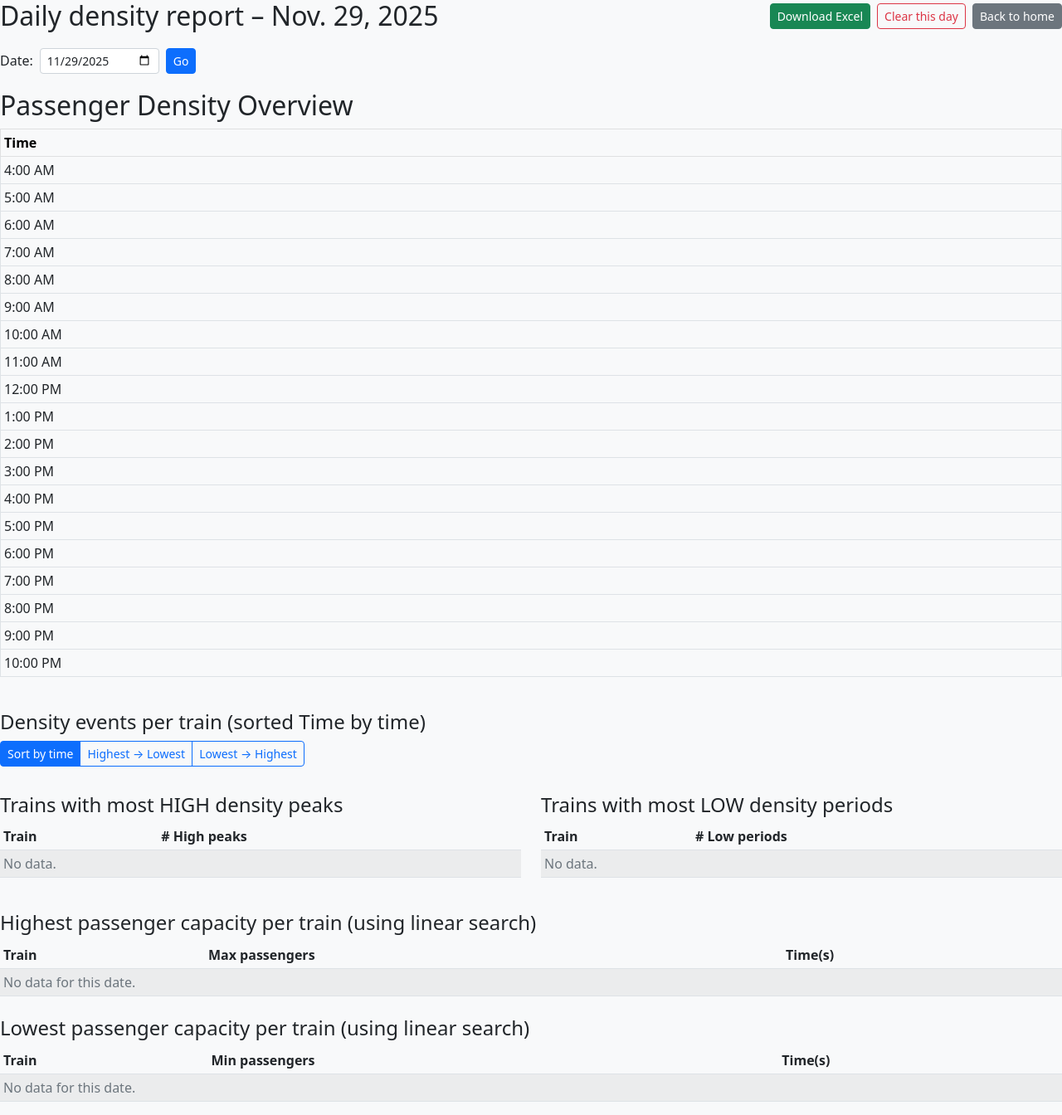
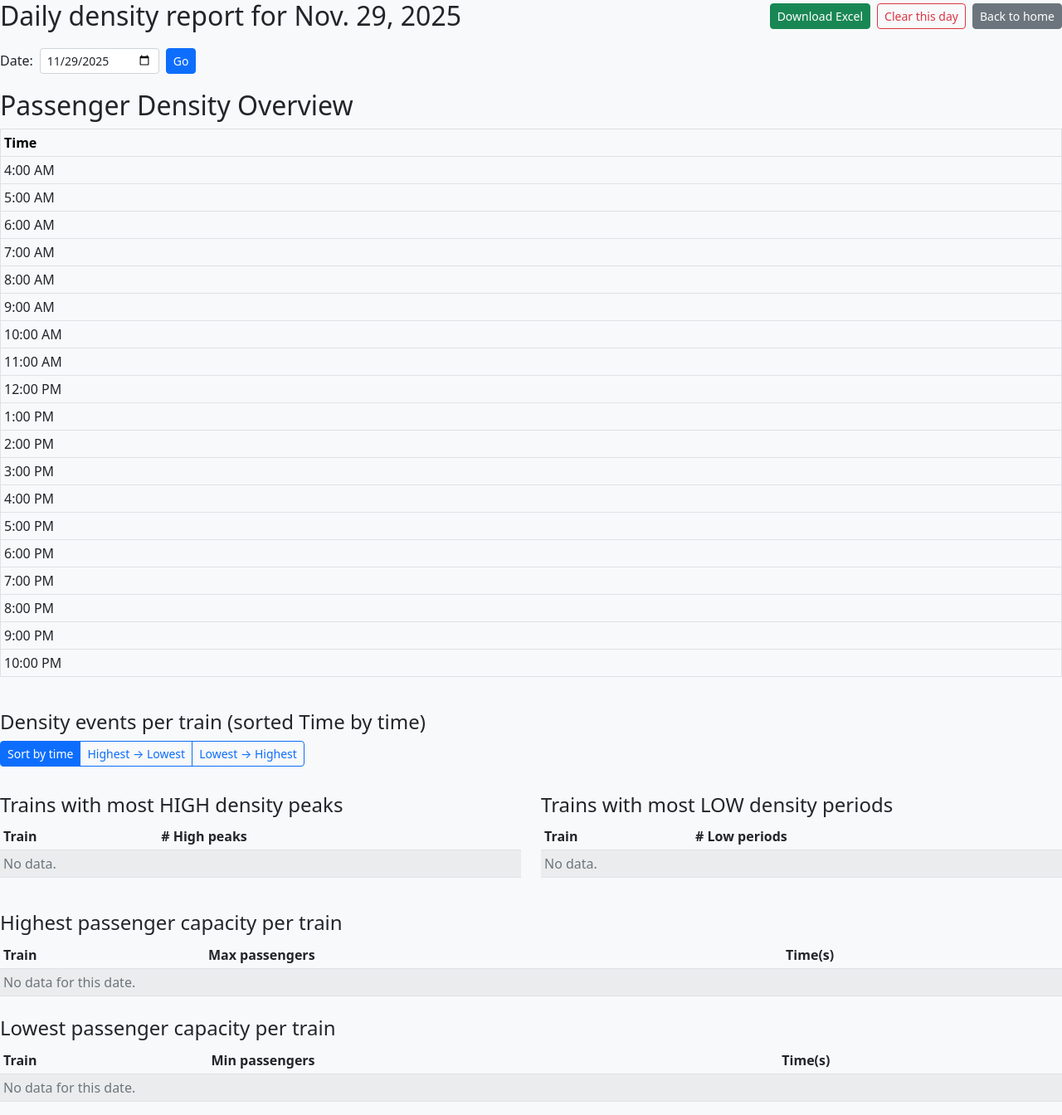
Before and after one commit to SiLanceP/MSYS-30-Final-App, a Django app: page /report/daily/ in a window 1280 px wide. Shown: the whole page at 83% size. Run offline with Django 5.2, Linux system fonts and the light colour scheme; data comes from the database, SQL or seed files in the repository; both versions use the stored data as it was after the commit; some libraries are stand-ins or nearby versions.

Commit message:
removed a few comments

```diff
--- a/passenger_density/main/models.py
+++ b/passenger_density/main/models.py
@@ -45,10 +45,7 @@ class train(models.Model):
             return "Low"
 
     def save(self, *args, **kwargs):
-        """
-        Log a Historicalrecord whenever passenger capacity (and thus density)
-        changes for this train, at whatever station it is currently at.
-        """
+
         # ensure capacity is within bounds (no negative or over max)
         if self.current_capacity < 0:
             self.current_capacity = 0
--- a/passenger_density/main/templates/passenger_density/daily_report.html
+++ b/passenger_density/main/templates/passenger_density/daily_report.html
@@ -9,7 +9,7 @@
   </head>
   <body class="bg-light">
     <div class="d-flex justify-content-between align-items-center mb-3">
-        <h2 class="mb-0">Daily density report – {{ target_date }}</h2>
+        <h2 class="mb-0">Daily density report for {{ target_date }}</h2>
         <div class="d-flex gap-2">
             <a class="btn btn-sm btn-success"
                 href="{% url 'daily_density_report_excel' %}?date={{ target_date|date:'Y-m-d' }}">
@@ -75,7 +75,7 @@
       </div>
 
       <!-- Per-train events sorted from high -> low -->
-      <h4>Density events per train (sorted {{ sort_mode|capfirst }}{% if sort_mode == 'high' %} (High → Low){% elif sort_mode == 'low' %} (Low → High){% else %} by time{% endif %})</h4>
+      <h4>Density events per train (sorted {{ sort_mode|capfirst }}{% if sort_mode == 'high' %} (High -> Low){% elif sort_mode == 'low' %} (Low -> High){% else %} by time{% endif %})</h4>
 
       <div class="btn-group btn-group-sm mb-2" role="group" aria-label="Sort density events">
         <a class="btn btn-outline-primary {% if sort_mode == 'time' %}active{% endif %}"
@@ -170,7 +170,7 @@
       </div>
     </div>
 
-    <h4 class="mt-4">Highest passenger capacity per train (using linear search)</h4>
+    <h4 class="mt-4">Highest passenger capacity per train</h4>
     <table class="table table-sm table-striped align-middle">
         <thead>
             <tr>
@@ -198,7 +198,7 @@
         </tbody>
     </table>
 
-    <h4 class="mt-4">Lowest passenger capacity per train (using linear search)</h4>
+    <h4 class="mt-4">Lowest passenger capacity per train</h4>
     <table class="table table-sm table-striped align-middle">
         <thead>
             <tr>
--- a/passenger_density/main/views.py
+++ b/passenger_density/main/views.py
@@ -72,8 +72,6 @@ def home(request):
 
 @require_POST
 def advance_trains(request):
-    # You can add rail-yard exclusion around this later if you want;
-    # for now we keep your existing station ordering.
     stations = list(Station.objects.order_by("order"))
     if not stations:
         return redirect("home")
```
Also changed, not shown: passenger_density/db.sqlite3.
